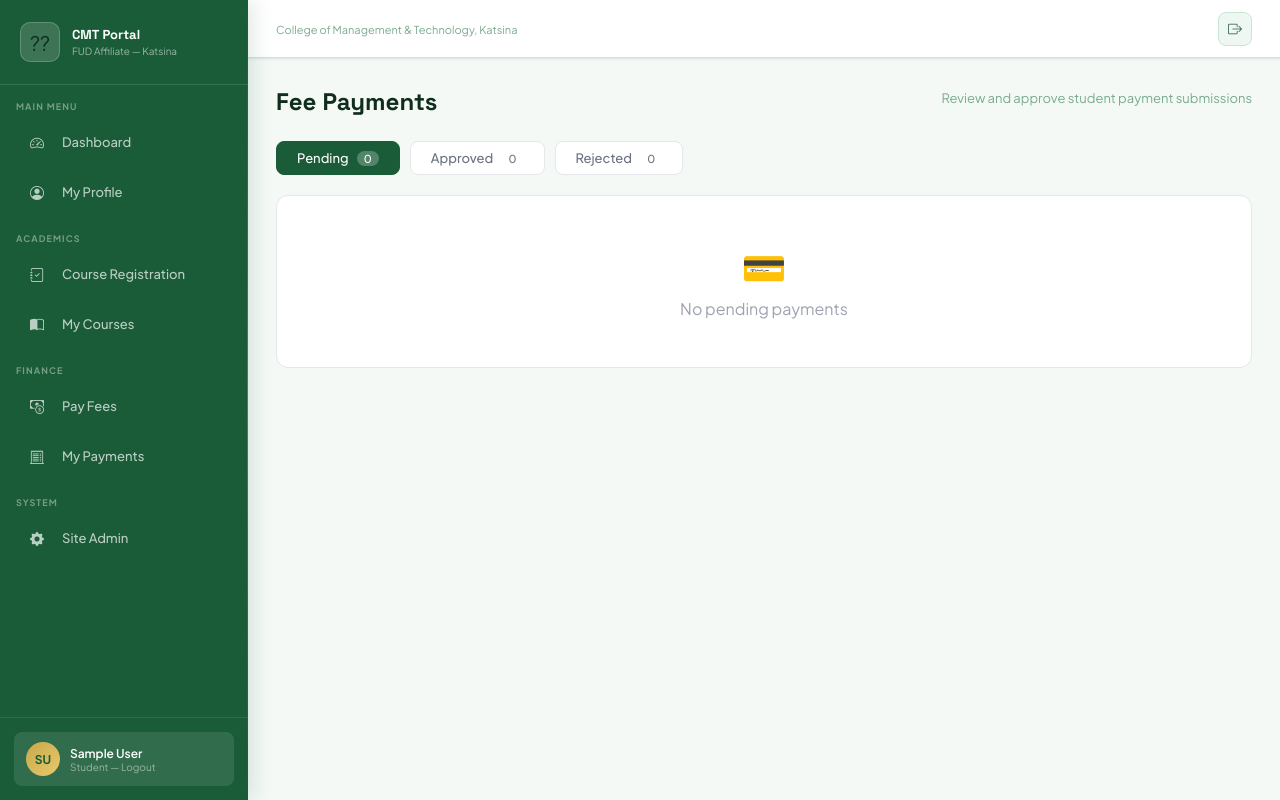
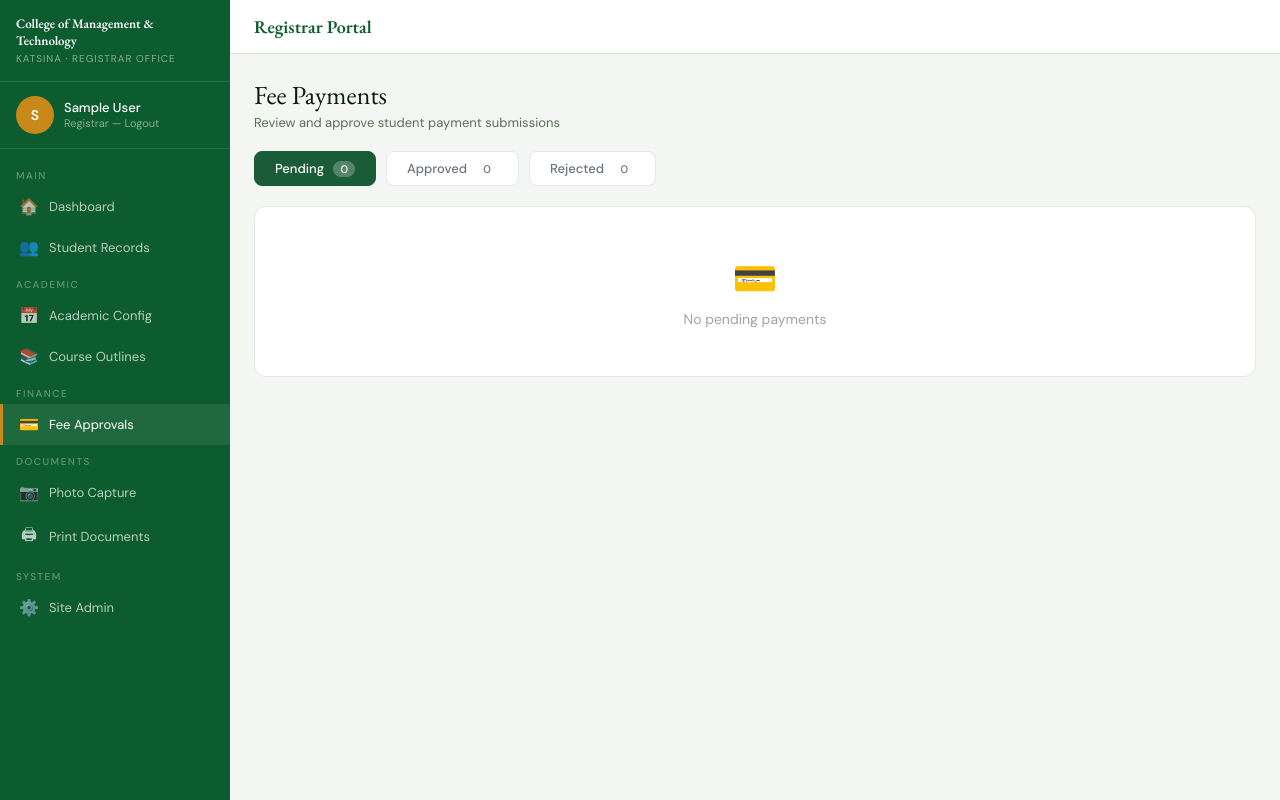
Before and after one commit to mustaphabadamasi/cmt-portal-django, a Django app: page /registrar/fees/ in a window 1280 px wide. Run offline with Django 5.2, Linux system fonts and the light colour scheme; the visitor is signed in with stand-in values (Sample User, id 1); data comes from the database, SQL or seed files in the repository; data that the repository does not hold is empty.

Commit message:
Fix level detection, registrar sidebar, payment approval URL conflicts

```diff
--- a/registrar/urls.py
+++ b/registrar/urls.py
@@ -8,6 +8,7 @@ urlpatterns = [
     path("documents/", views.documents, name="registrar_documents"),
     path("photo/", views.photo, name="registrar_photo"),
     path("photo/save/", views.save_photo, name="save_photo"),
+    path("students/add/", views.add_student, name="registrar_add_student"),
     path("academic-config/", views.academic_config, name="academic_config"),
     path("academic-config/create-session/", views.create_session, name="create_session"),
     path("academic-config/session/<int:session_id>/toggle/", views.toggle_session, name="toggle_session"),
@@ -16,6 +17,6 @@ urlpatterns = [
     path("course-structure/create/", views.create_outline, name="create_outline"),
     path("course-structure/<int:outline_id>/", views.edit_outline, name="edit_outline"),
     path("course-structure/<int:outline_id>/delete/", views.delete_outline, name="delete_outline"),
-    path("payment/<int:payment_id>/approve/", views.approve_payment, name="approve_payment"),
-    path("payment/<int:payment_id>/receipt/", views.payment_receipt, name="payment_receipt"),
+    path("payment/<int:payment_id>/approve/", views.approve_payment, name="registrar_approve_payment"),
+    path("payment/<int:payment_id>/receipt/", views.payment_receipt, name="registrar_payment_receipt"),
 ]
--- a/registrar/views.py
+++ b/registrar/views.py
@@ -35,7 +35,8 @@ def dashboard(request):
 @login_required
 def students(request):
     all_students = Student.objects.select_related("user","programme").all().order_by("reg_number")
-    return render(request, "registrar/students.html", {"students": all_students})
+    programmes = Programme.objects.all()
+    return render(request, "registrar/students.html", {"students": all_students, "programmes": programmes})
 
 
 @login_required
@@ -247,3 +248,39 @@ def delete_outline(request, outline_id):
     outline.delete()
     messages.success(request, f"Outline '{name}' deleted.")
     return redirect("course_structure")
+
+
+@login_required
+def add_student(request):
+    from django.contrib.auth import get_user_model
+    User = get_user_model()
+    if request.method == "POST":
+        first_name  = request.POST.get("first_name","").strip().title()
+        last_name   = request.POST.get("last_name","").strip().title()
+        reg_number  = request.POST.get("reg_number","").strip()
+        programme_id= request.POST.get("programme")
+        status      = request.POST.get("status","Active")
+
+        if Student.objects.filter(reg_number=reg_number).exists():
+            messages.error(request, f"Student with reg number {reg_number} already exists.")
+            return redirect("registrar_students")
+
+        username = reg_number.replace("/","").upper()
+        if User.objects.filter(username=username).exists():
+            username += "X"
+
+        programme = get_object_or_404(Programme, pk=programme_id)
+        session   = Session.objects.filter(is_active=True).first()
+        semester  = Semester.objects.filter(is_active=True).first()
+
+        user = User.objects.create_user(
+            username=username, password=reg_number,
+            first_name=first_name, last_name=last_name,
+            role="student", must_change_password=False
+        )
+        Student.objects.create(
+            user=user, reg_number=reg_number, programme=programme,
+            current_session=session, current_semester=semester, status=status
+        )
+        messages.success(request, f"Student {first_name} {last_name} added. Login: {username} / {reg_number}")
+    return redirect("registrar_students")
--- a/templates/registrar/academic_config.html
+++ b/templates/registrar/academic_config.html
@@ -1,4 +1,4 @@
-{% extends "base.html" %}
+{% extends "registrar/base.html" %}
 {% block content %}
 <div class="page-header">
   <div class="page-title">Academic Configuration</div>
--- /dev/null
+++ b/templates/registrar/base.html
@@ -0,0 +1,86 @@
+<!DOCTYPE html>
+<html lang="en">
+<head>
+<meta charset="UTF-8"/><meta name="viewport" content="width=device-width,initial-scale=1"/>
+<title>{% block title %}Registrar Portal — CMT Katsina{% endblock %}</title>
+<link href="https://fonts.googleapis.com/css2?family=EB+Garamond:wght@400;600;700&family=DM+Sans:wght@300;400;500;600&display=swap" rel="stylesheet"/>
+<style>
+:root{--green:#0d5c2f;--green2:#1a7a42;--gold:#c8881a;--dark:#0a1a0f;--bg:#f4f6f3;--white:#fff;--border:#d8e0d4;--muted:#5a6e57;--sidebar:230px}
+*{box-sizing:border-box;margin:0;padding:0}
+body{font-family:"DM Sans",sans-serif;background:var(--bg);color:var(--dark);min-height:100vh;display:flex;font-size:14px}
+.sidebar{width:var(--sidebar);background:var(--green);min-height:100vh;position:fixed;left:0;top:0;display:flex;flex-direction:column;z-index:100}
+.sidebar-logo{padding:16px;border-bottom:1px solid rgba(255,255,255,.1)}
+.sidebar-logo .school{font-family:"EB Garamond",serif;color:#fff;font-size:13px;font-weight:600;line-height:1.3}
+.sidebar-logo .sub{color:rgba(255,255,255,.5);font-size:10px;letter-spacing:1px;text-transform:uppercase;margin-top:2px}
+.sidebar-user{padding:14px 16px;border-bottom:1px solid rgba(255,255,255,.1);display:flex;align-items:center;gap:10px}
+.sidebar-avatar{width:38px;height:38px;border-radius:50%;background:var(--gold);display:flex;align-items:center;justify-content:center;font-weight:700;color:#fff;font-size:14px;flex-shrink:0}
+.sidebar-user .name{color:#fff;font-size:13px;font-weight:500}
+.sidebar-user .role{color:rgba(255,255,255,.5);font-size:11px}
+nav{flex:1;padding:10px 0;overflow-y:auto}
+.nav-section{padding:10px 16px 4px;font-size:10px;letter-spacing:1.5px;text-transform:uppercase;color:rgba(255,255,255,.35);font-weight:500}
+.nav-item{display:flex;align-items:center;gap:10px;padding:10px 16px;color:rgba(255,255,255,.7);text-decoration:none;font-size:13px;transition:all .15s;border-left:3px solid transparent}
+.nav-item:hover,.nav-item.active{background:rgba(255,255,255,.08);color:#fff;border-left-color:var(--gold)}
+.nav-item .ico{font-size:16px;width:20px;text-align:center}
+.sidebar-footer{padding:14px 16px;border-top:1px solid rgba(255,255,255,.1)}
+.logout-btn{display:flex;align-items:center;gap:8px;color:rgba(255,255,255,.6);text-decoration:none;font-size:13px}
+.logout-btn:hover{color:#fff}
+.main{margin-left:var(--sidebar);flex:1;min-height:100vh}
+.topbar{background:var(--white);border-bottom:1px solid var(--border);padding:0 24px;height:54px;display:flex;align-items:center;justify-content:space-between;position:sticky;top:0;z-index:50}
+.topbar-title{font-family:"EB Garamond",serif;font-size:18px;font-weight:600;color:var(--green)}
+.session-badge{background:#e8f5e0;color:var(--green);padding:4px 12px;border-radius:20px;font-size:12px;font-weight:600}
+.content{padding:24px}
+.page-header{margin-bottom:20px}
+.page-title{font-family:"EB Garamond",serif;font-size:26px;color:var(--dark)}
+.page-sub{font-size:13px;color:var(--muted);margin-top:2px}
+</style>
+</head>
+<body>
+<div class="sidebar">
+  <div class="sidebar-logo">
+    <div class="school">College of Management &amp; Technology</div>
+    <div class="sub">Katsina · Registrar Office</div>
+  </div>
+  <div class="sidebar-user">
+    <div class="sidebar-avatar">{{ request.user.first_name|first|upper }}</div>
+    <div>
+      <div class="name">{{ request.user.get_full_name }}</div>
+      <div class="role">Registrar — <a href="{% url 'logout' %}" style="color:rgba(255,255,255,.5);text-decoration:none">Logout</a></div>
+    </div>
+  </div>
+  <nav>
+    <div class="nav-section">Main</div>
+    <a href="{% url 'registrar_dashboard' %}" class="nav-item {% if request.resolver_match.url_name == 'registrar_dashboard' %}active{% endif %}"><span class="ico">🏠</span> Dashboard</a>
+    <a href="{% url 'registrar_students' %}" class="nav-item {% if 'student' in request.resolver_match.url_name %}active{% endif %}"><span class="ico">👥</span> Student Records</a>
+
+    <div class="nav-section">Academic</div>
+    <a href="{% url 'academic_config' %}" class="nav-item {% if 'academic' in request.resolver_match.url_name %}active{% endif %}"><span class="ico">📅</span> Academic Config</a>
+    <a href="{% url 'course_structure' %}" class="nav-item {% if 'course_structure' in request.resolver_match.url_name or 'outline' in request.resolver_match.url_name %}active{% endif %}"><span class="ico">📚</span> Course Outlines</a>
+
+    <div class="nav-section">Finance</div>
+    <a href="{% url 'registrar_fees' %}" class="nav-item {% if 'fees' in request.resolver_match.url_name %}active{% endif %}"><span class="ico">💳</span> Fee Approvals</a>
+
+    <div class="nav-section">Documents</div>
+    <a href="{% url 'registrar_photo' %}" class="nav-item {% if 'photo' in request.resolver_match.url_name %}active{% endif %}"><span class="ico">📷</span> Photo Capture</a>
+    <a href="{% url 'registrar_documents' %}" class="nav-item {% if 'documents' in request.resolver_match.url_name %}active{% endif %}"><span class="ico">🖨</span> Print Documents</a>
+
+    <div class="nav-section">System</div>
+    <a href="/admin/" class="nav-item"><span class="ico">⚙️</span> Site Admin</a>
+  </nav>
+</div>
+
+<div class="main">
+  <div class="topbar">
+    <div class="topbar-title">{% block topbar_title %}Registrar Portal{% endblock %}</div>
+    <div style="display:flex;gap:10px;align-items:center">
+      {% block topbar_extra %}{% endblock %}
+    </div>
+  </div>
+  <div class="content">
+    {% if messages %}{% for m in messages %}
+    <div style="padding:10px 14px;border-radius:8px;margin-bottom:16px;font-size:13px;background:{% if m.tags == 'error' %}#fee2e2{% else %}#d1fae5{% endif %};color:{% if m.tags == 'error' %}#991b1b{% else %}#065f46{% endif %}">{{ m }}</div>
+    {% endfor %}{% endif %}
+    {% block content %}{% endblock %}
+  </div>
+</div>
+</body>
+</html>
--- a/templates/registrar/course_structure.html
+++ b/templates/registrar/course_structure.html
@@ -1,4 +1,4 @@
-{% extends "base.html" %}
+{% extends "registrar/base.html" %}
 {% block content %}
 <div class="page-header">
   <div class="page-title">Course Outlines</div>
--- a/templates/registrar/dashboard.html
+++ b/templates/registrar/dashboard.html
@@ -1,4 +1,4 @@
-{% extends "base.html" %}
+{% extends "registrar/base.html" %}
 {% block content %}
 <div class="page-header">
   <div class="page-title">Registrar Dashboard</div>
--- a/templates/registrar/documents.html
+++ b/templates/registrar/documents.html
@@ -1,4 +1,4 @@
-{% extends "base.html" %}
+{% extends "registrar/base.html" %}
 {% block content %}
 <div class="page-header">
   <div class="page-title">Print Documents</div>
--- a/templates/registrar/edit_outline.html
+++ b/templates/registrar/edit_outline.html
@@ -1,4 +1,4 @@
-{% extends "base.html" %}
+{% extends "registrar/base.html" %}
 {% block content %}
 <div class="page-header">
   <div style="display:flex;align-items:center;gap:12px">
--- a/templates/registrar/fees.html
+++ b/templates/registrar/fees.html
@@ -1,4 +1,4 @@
-{% extends "base.html" %}
+{% extends "registrar/base.html" %}
 {% block content %}
 <div class="page-header">
   <div class="page-title">Fee Payments</div>
@@ -44,11 +44,11 @@
     <td>
       {% if p.status == 'pending' %}
       <div style="display:flex;gap:6px">
-        <form method="post" action="{% url 'approve_payment' p.pk %}">{% csrf_token %}<input type="hidden" name="action" value="approve"/><button class="btn-sm btn-approve">✓</button></form>
+        <form method="post" action="{% url 'registrar_approve_payment' p.pk %}">{% csrf_token %}<input type="hidden" name="action" value="approve"/><button class="btn-sm btn-approve">✓</button></form>
         <button class="btn-sm btn-reject" onclick="openReject({{ p.pk }})">✗</button>
       </div>
       {% elif p.status == 'approved' %}
-      <a href="{% url 'payment_receipt' p.pk %}" style="font-size:12px;color:#1a5c38" target="_blank">🖨 Receipt</a>
+      <a href="{% url 'registrar_payment_receipt' p.pk %}" style="font-size:12px;color:#1a5c38" target="_blank">🖨 Receipt</a>
       {% endif %}
     </td>
   </tr>
--- a/templates/registrar/photo.html
+++ b/templates/registrar/photo.html
@@ -1,4 +1,4 @@
-{% extends "base.html" %}
+{% extends "registrar/base.html" %}
 {% block content %}
 <div class="page-header">
   <div class="page-title">Photo Capture</div>
--- a/templates/registrar/receipt.html
+++ b/templates/registrar/receipt.html
@@ -1,4 +1,4 @@
-{% extends "base.html" %}
+{% extends "registrar/base.html" %}
 {% block content %}
 <div style="max-width:600px;margin:0 auto;background:#fff;padding:32px;border-radius:12px;border:1px solid #e5e7eb">
   <div style="text-align:center;margin-bottom:24px;border-bottom:2px solid #1a5c38;padding-bottom:16px">
--- a/templates/students/student_dashboard.html
+++ b/templates/students/student_dashboard.html
@@ -195,7 +195,7 @@ nav{flex:1;padding:12px 0;overflow-y:auto}
       </div>
       <div class="stat-card">
         <div class="stat-icon">🎓</div>
-        <div class="stat-num">{{ student.level|slice:"-1" }}</div>
+        <div class="stat-num">{{ student.level }}</div>
         <div class="stat-label">Current Level</div>
       </div>
     </div>
```
Also changed, not shown: students/models.py (+6 -1 lines), templates/registrar/students.html (+92 -10 lines).
